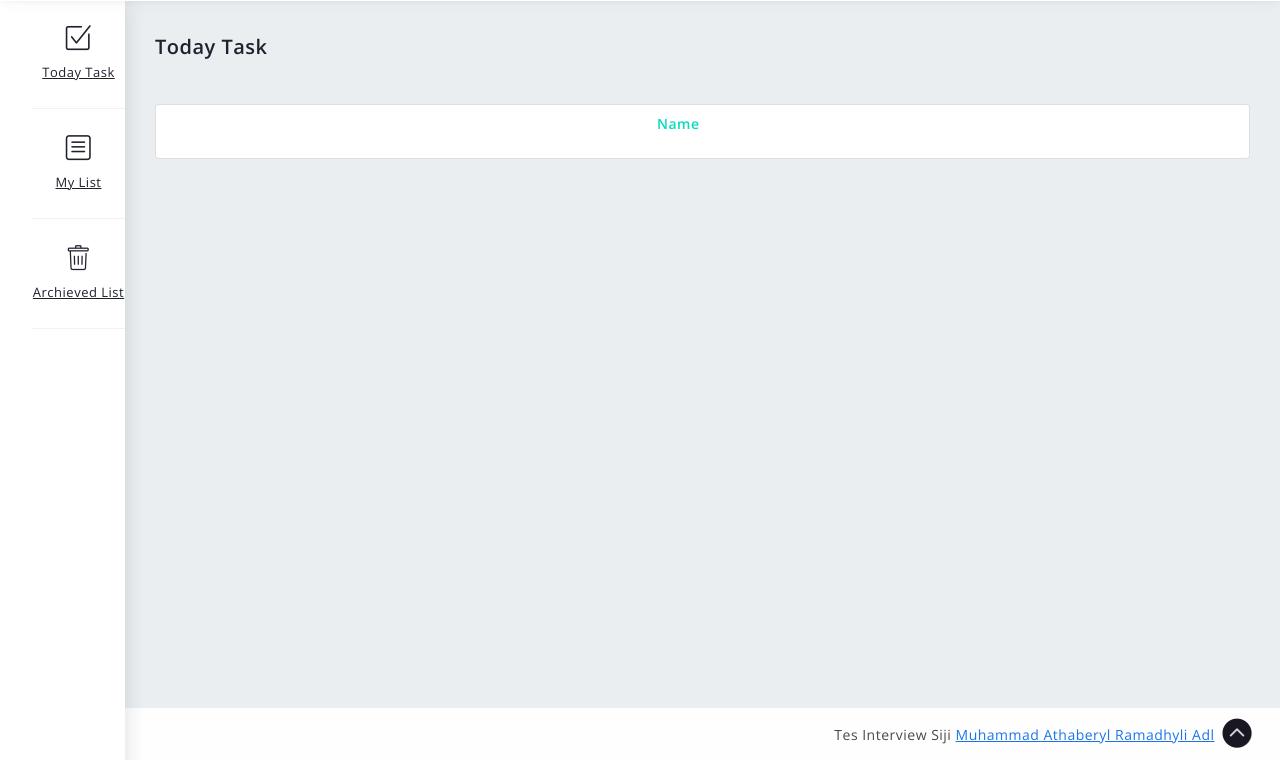
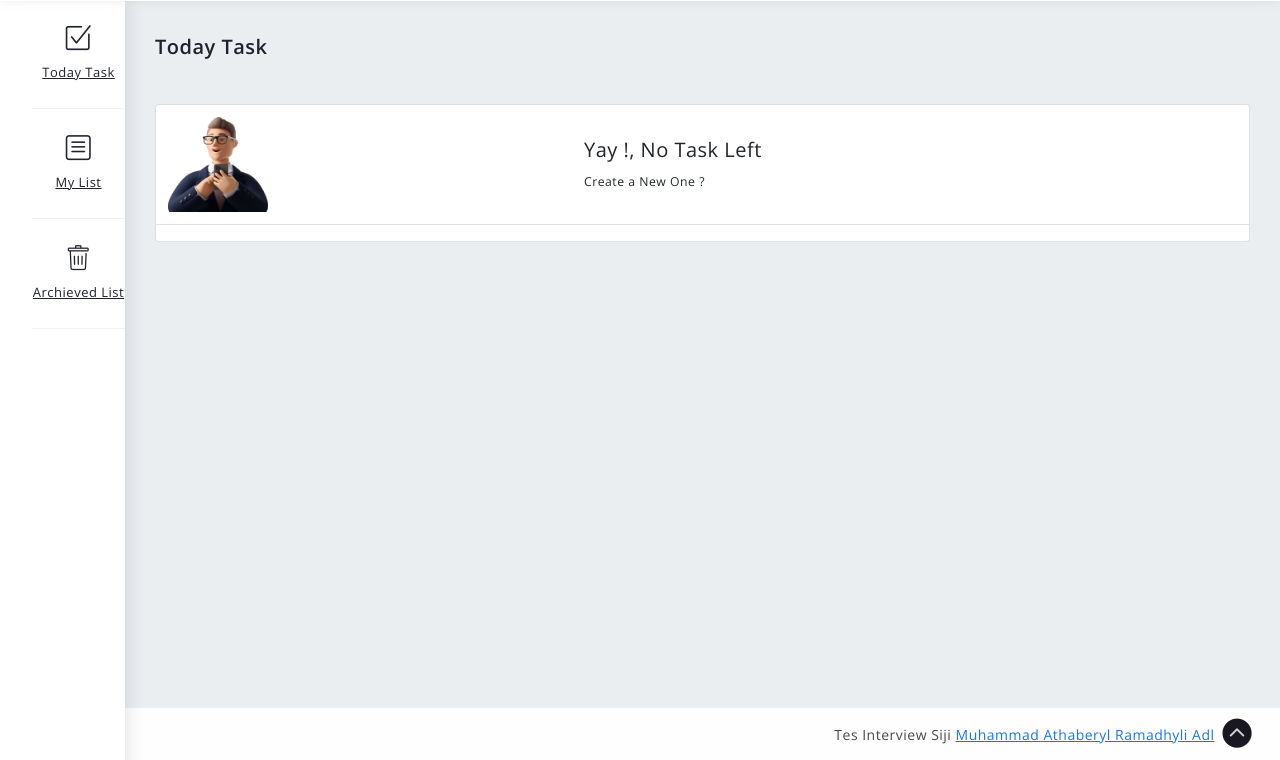
Before and after one commit to m-a-b-r-a/tes-interview-siji, a Laravel app: page /dashboard in a window 1280 px wide. Shown: the part 92-852 px from the top of the page. Run offline with Laravel 8, Linux system fonts and the light colour scheme; the visitor is signed in with stand-in values (Sample User, id 1); data that the repository does not hold is empty; style sheets or scripts are compiled from the project's sources; some libraries are stand-ins or nearby versions; some web fonts are replaced.

Commit message:
merapihkan backend design

```diff
--- a/resources/views/livewire/task-list.blade.php
+++ b/resources/views/livewire/task-list.blade.php
@@ -185,16 +185,8 @@
                 <div class="row">
                     <div class="col-md-12">
                     <div class="card">
-                    <table class="table table-hover">
-                        <thead>
-                            <tr>
-                                <th></th>
-                                <th width="600px">Name</th>
-                                @if(isset($pageTitle))
-                                <th>Action</th>
-                                @endif
-                            </tr>
-                        </thead>
+                    <table class="table {{count($itemList) > 0 ? 'table-hover' : ''}}">
+
                         <tbody>
                             @forelse($itemList as $value)
                             <tr>
@@ -213,6 +205,18 @@
                                 @endif
                             </tr>
                             @empty
+                            <tr>
+                                <td>
+                                    <img src="{{asset('frontend/images/men2.png')}}" alt="" style="width:100px;object-fit: cover">
+                                </td>
+                                <td colspan="2">
+                                    <h5>
+                                        Yay !, No Task Left
+                                    </h5>
+                                    <small>Create a New One ?</small>
+
+                                </td>
+                            </tr>
                             @endforelse
                         </tbody>
                     </table>
```
Also changed, not shown: public/frontend/images/exclamation.png (added), public/frontend/images/men.png (added), public/frontend/images/men2.png (added).
